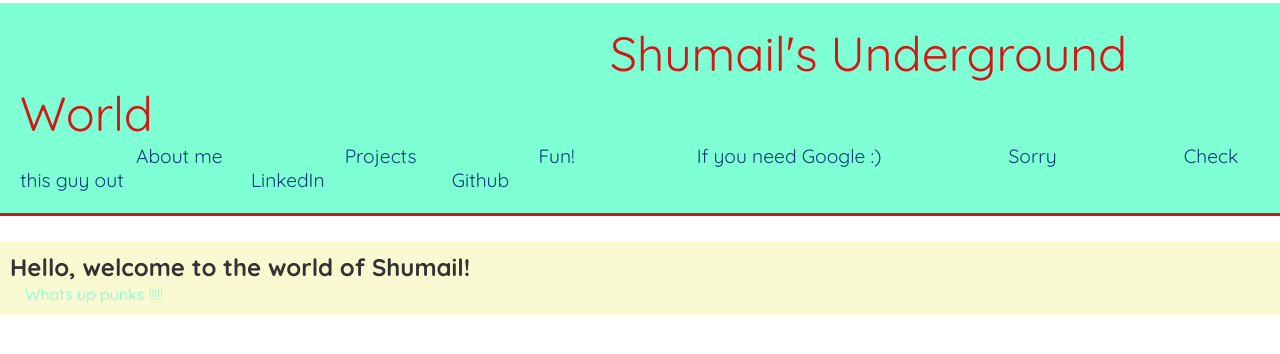
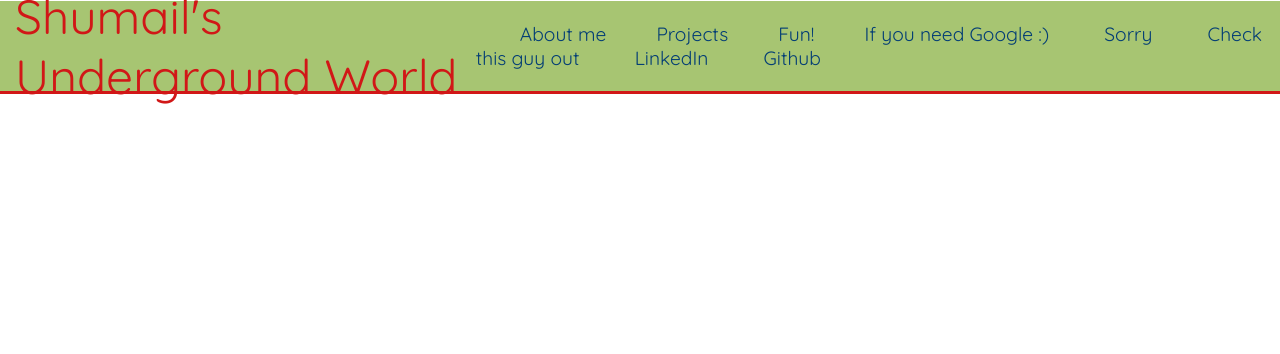
Before and after one commit to SZaidi00/mywebbo, a React (Create React App) app: page / in a window 1280 px wide. Shown: the top 354 px of the page. Built offline with nearby package versions, Linux system fonts and the light colour scheme.

Commit message:
jsut about there !

```diff
--- a/src/Aboutme.js
+++ b/src/Aboutme.js
@@ -3,7 +3,11 @@ import Greivous from './pictures/grievous.gif'
 const Aboutme = () => {
     return (
         <div className="abootme">
-
+        <br/>
+        <br/>
+        <br/>
+        <br/>
+        <br/>
         <h1> WELL, hello there. We meet again...</h1>
         <img src={Greivous} alt="A" />
         <h2>thats not what i look like...</h2>
@@ -44,7 +48,7 @@ const Aboutme = () => {
         <br/>
         <body>
             So your first question is probably, concrete is heavy, it probably sunk, how did you get it to float? Well, the short answer is the density of our concrete was less than that of water (water is 62.4lb/pcf, our concrete was like 60 I think).
-            But if you want a more detailed answer, you'll have to interview and I would happily explain it all :). The last thing I want to say about my schooling is that I really did learn a lot while spending my with these design teams and organizations.
+            But if you want a more detailed answer, you'll have to interview me and I would happily explain it all :). The last thing I want to say about my schooling is that I really did learn a lot while spending my time with these design teams and organizations.
             While it may not have been 100% technically relevant to Civil, Coastal Engineering, or Computer Science. I learnt a lot about working on a team, one where everyone gets a long and another where half the team is divided, what it really means to
             be a leader. I know that I wouldn't be the Engineer I am today without having gone through all those experiences and I'm very grateful to have gone through them even if it meant making a lot of sacrifices.
         </body>
--- a/src/Fun.js
+++ b/src/Fun.js
@@ -2,7 +2,12 @@ import Obi from './pictures/hello-there.gif'
 
 const Fun = () => {
     return (
-        <div className="FUNtime">
+        <div className="funtime">
+        <br/>
+        <br/>
+        <br/>
+        <br/>
+        <br/>
             <img src={Obi} alt="A" />
             <h2>Looks like you came to learn about fun</h2>
                 <br/>
@@ -15,7 +20,7 @@ const Fun = () => {
 
                 <div class="row">
                     <div class="column">
-                    Current Favourite Video Games
+                    <h3> <strong> Current Favourite Video Games</strong> </h3>
                     <li>Frost Punk</li>
                     <li> Skyrim </li>
                     <li> Stardew Valley</li>
@@ -26,7 +31,7 @@ const Fun = () => {
                     </div>
 
                      <div class="column">
-                    Current Favourite Animes
+                   <h3><strong>Current Favourite Animes </strong> </h3>
 
                         <li>Gintama</li>
                         <li>One Piece</li>
@@ -61,7 +66,7 @@ const Fun = () => {
                 <body>
                     Last thing, I'm a pretty big LOTR and star wars fan. It's good stuff, good for your soul, just like food <strong>:</strong>)
                 </body>
-
+                <br/><br/><br/><br/><br/>
         </div>
      );
 }
--- a/src/Home.js
+++ b/src/Home.js
@@ -7,6 +7,8 @@ const Home = () => {
 
     <div className="BodyHome" >
     <p>Whats up punks !!!!! </p>
+
+
     </div>
 
 
--- a/src/Projects.js
+++ b/src/Projects.js
@@ -2,19 +2,24 @@ const Projects = () => {
 
 
   return (
-    <div className="Projects">
-        <h1> The stuff that really matters</h1>
-        <br />
+    <div className="prorec">
+        <br/>
+        <br/>
+        <br/>
+        <br/>
+        <br/>
+
+        <h1> The Stuff That Really Matters </h1>
+        <br /><br /><br />
 
         <h3> New Project coming soon!</h3>
           <body>
             Once it is further a long and theres more to discuss I will reveal it! The idea is there but it will
-            take quite some time to work. Hopefully February 1,2022 is when this website will be updated again
+            take quite some time to work. Hopefully February 1, 2022 is when this website will be updated again
             with more information on the project. Stay tuned!
           </body>
 
-        <br />
-        <br />
+        <br /><br ></br><br />
 
       <h3>The Website you see now</h3>
         <body>
@@ -25,9 +30,48 @@ const Projects = () => {
         recipes they liked so everyone could see but I am kind of more excited to start my next project which will be pretty
         time consuming. Once its started and a little bit further along the way then I'll update the website to reveal it.
         </body>
-
         <br />
         <br />
+        <br />
+        <h3>FORTRAN Modelling The Shallow Water Equations</h3>
+        <body>
+        This is was an interesting project with a lot of ups and downs. For my Numerical modelling class, which primarily focused
+        on modelling estuaries, we had to take a deep dive into the Navier-Stokes Equations which resulted in the dissection of a
+        few other equations to explain how the model worked. The equations near the end of our semester focused on the 1D Shallow Water Equations (Euler's Equations)
+        to model the flow through a channel (I won't go much in depth about the coastal part). I would say that 40% of the project was understanding the
+        equations and how to code it and the other 60% was actually coding it. While this wasn't a typical CS project, I learned a lot about debugging.
+        Once I figured out how to code in FORTRAN and how I needed to use the equations there was a big shift in resolving why my outputs weren't correct
+        (i.e. numbers were going to infinity or just wouldn't compute). There were some major decisions made initially which would affect the run time significantly,
+        such as iterating to solve each of the 6 equations that needed solving effectivly and how to store and access this information quickly. I spent a majority of my
+        time debugging my code and my partner's code to help resolve most of the issues that arrived (there was an instance where the professor needed to provide some guidance because
+        I couldn't figure it out for the life of me). As stressful as the project was I definitely learned a lot about coding from this project. For readability, I'll provide it in a list below.
+        <br/>
+        <br/>
+        <ol>
+        <li>
+          <strong>Organising Code: </strong>I realised that structuring your code in a way to make it easier to follow along makes it easier for when you're trying to debug.
+        </li>
+        <li>
+          <strong>Commenting Code:</strong> I always new this was important, but it makes going back or looking at someone else's code easier to troubleshoot or pick up where the other left off without having to waste too much time
+        figuring out whats happening.
+        </li>
+        <li>
+          <strong>Debugging: </strong> I can't say I ever truly learned how to debug well, but this project definitely helped a lot in sitting down and looking at the code line by line to see where it breaks or where it decides to do
+        something funny. But also not even just debugging my own code, but someone elses where you aren'y familiar with what they did so you have to look at everything. This project being math equations didn't
+        help make this easier because that also could have been issue (which sometimes it was), but I learned a lot of patience with this too in trying to track things down.
+        </li>
+        <li>
+          <strong>Runtime: </strong> I always read about why runtime is important and I understand why it is, but it never fully dawned upon me how much memory and long running codes can be if it isn't done right. For our first project, I sort of
+        got an idea of runtime but I didn't want to sacrifice accuracy (the project was done through a program called Delft3D so I didn't see any code), but with this project I saw why it's important. My partner's code took about
+        10+ minutes to run before I looked at it and I was able to knock it down substantially to run in a matter of a 15-20 seconds. This was because I changed his code to run from O(n^2) to O(n) by re-working how the calculations were done.
+        We both saw the runtime drop and everything from my Data structures book made more sense about Big O notation and runtimes.
+        </li>
+        </ol>
+
+        </body>
+
+        <br /><br /><br />
+
         <h3>Sudkou</h3>
           <body>
           So this project is currently in progress that I've put on the side for the website and the upcoming project.
@@ -40,15 +84,15 @@ const Projects = () => {
 
           </body>
 
-        <br />
-        <br />
+        <br /><br /><br />
+
         <h3>Tic Tac Toe</h3>
         <body>
           This one isn't too crazy. I think I need to fine tune it a little for it to be perfect but it does work.
           This was to get back into the groove of things when I first restarted programming after some time.
         </body>
 
-
+        <br /><br /><br /><br /><br /><br />
 
 
     </div>
--- a/src/index.css
+++ b/src/index.css
@@ -6,96 +6,127 @@
   font-family: "Quicksand";
   color: #333;
 }
-
-.content {
-  max-width: 2500px;
-  margin: 25px auto;
+/* NAV BAR STYLES */
+.navbar{
+  background-size: cover;
+  display: inline-flex;
+  align-items: center;
   padding: 10px;
-  background-color:lightgoldenrodyellow;
+  border-bottom: 3px solid #d11717;
+  max-width: 3000px;
+  background-color: rgb(167, 197, 114);
+  top:0;
+  right: 0;
+  left: 0;
+  height: 70px;
+  position: fixed;  /* makes the header go all the way, will need to look at again  */
+}
+.navbar a{
+  font-size: xxx-large;
+  margin-left: 5px;
+  color: #d11717;
+  text-decoration: none;
+}
+.links a{
+  font-size: larger;
+  color: rgb(4, 62, 117);
+  text-decoration: none;
+  margin-left: 38px;
+  padding: 6px;
+}
+.navbar a:hover {
+  color:white; /* when the mouse hovers over these links, it creates a colour */
 }
 
-/* Navbar Styles */
-
-.navbar {
-  padding: 20px; /*    */
-  display: block; /*  can go into the settings to look at different styles  */
-  align-items: center;
-  max-width: 3500px;
-  margin: 0 auto;
-  border-bottom: 3px solid #d11717; /*  creates a line underneath the title  */
-  background-color: aquamarine;
+/* ABOUT ME STYLES */
+.abootme{
+  background-color: wheat;
 }
-
-.navbar a{
-  font-size: xxx-large;
-  margin-left: 590px;
-  text-decoration: none;  /*   creates an underline  */
-  color: #d11717;
-}
-.navbar a:hover {
-  color: #fd3974;
-}
-
-.links a {
-  font-size: larger;
-  margin-left: 110px;
-  text-decoration: none;
-  padding: 6px;
-  color: rgb(4, 62, 117);
-}
-
-.BodyHome p{
-  margin-left: 15px;
-  color: aquamarine;
-}
-
-/* About me Styles */
-
 .abootme h1{
   text-align: center;
+}
+.abootme img{
+  margin-left: 625px;
 }
 .abootme h2{
   text-align: center;
 }
-.content image{
-  text-align: center;
+.infoo body{
+  margin: 1rem 5rem 0 5rem ;
+  text-indent: 50px;
+  font-family:serif;
+  font-size: x-large;
+}
+.infoo a1{
+  margin: 1rem 5rem 0 5rem ;
+  font-family:serif;
+  font-size: x-large;
+  margin-left: 450px;
+}
+.infoo a2{
+  margin: 1rem 5rem 0 5rem ;
+  font-family:serif;
+  font-size: x-large;
+  margin-left: 700px;
 }
 
-.infoo body{
-  margin: 0 0 0 2rem ;
-  text-align: left;
-  display: inline;
-  height: max-content;
-  width: max-content;
-  font-family:serif ;
-  font-size: 20px;
+/* PROJECTS STYLES  */
+.prorec{
+  background-color: thistle;
 }
-.infoo h2{
-  text-align: left;
+.prorec h1{
+  text-align: center;
+  font-size: xx-large;
 }
-
-.infoo a1{
-  font-family:serif ;
-  font-size: 20px;
-  margin: 325px;
+.prorec h3{
+  text-align: center;
+  font-size: x-large;
+  text-decoration: white underline 4px;
 }
-.infoo a2{
-  font-family:serif ;
-  font-size: 20px;
-  margin: 530px;
+.prorec body{
+  margin: 1rem 5rem 0 5rem ;
+  text-indent: 50px;
+  font-family:serif;
+  font-size: x-large;
+}
+.prorec li{
+  text-indent: 0.5px;
+  font-family:serif;
+  font-size: x-large;
+}
+.prorec strong{
+  font-size: x-large;
 }
 
 
 
+/* Fun Styles */
+.funtime{
+  background-color:rgba(127, 255, 212, 0.582);
+}
+.funtime img{
+  margin-left: 700px;
+}
+.funtime h2{
+  text-align: center;
+}
+.funtime body{
+  text-align: center;
+  margin: 1rem 5rem 0 5rem ;
+  font-family:serif;
+  font-size: x-large;
+}
+.row h3{
+  text-align: center;
+}
+.row li{
+  margin-left: 330px;
+}
 
-
-/* Fun Styles */
 .column {
   float: left;
   width: 50%;
-
 }
-
 .row:after {
   content: "";
   display: table;
```
